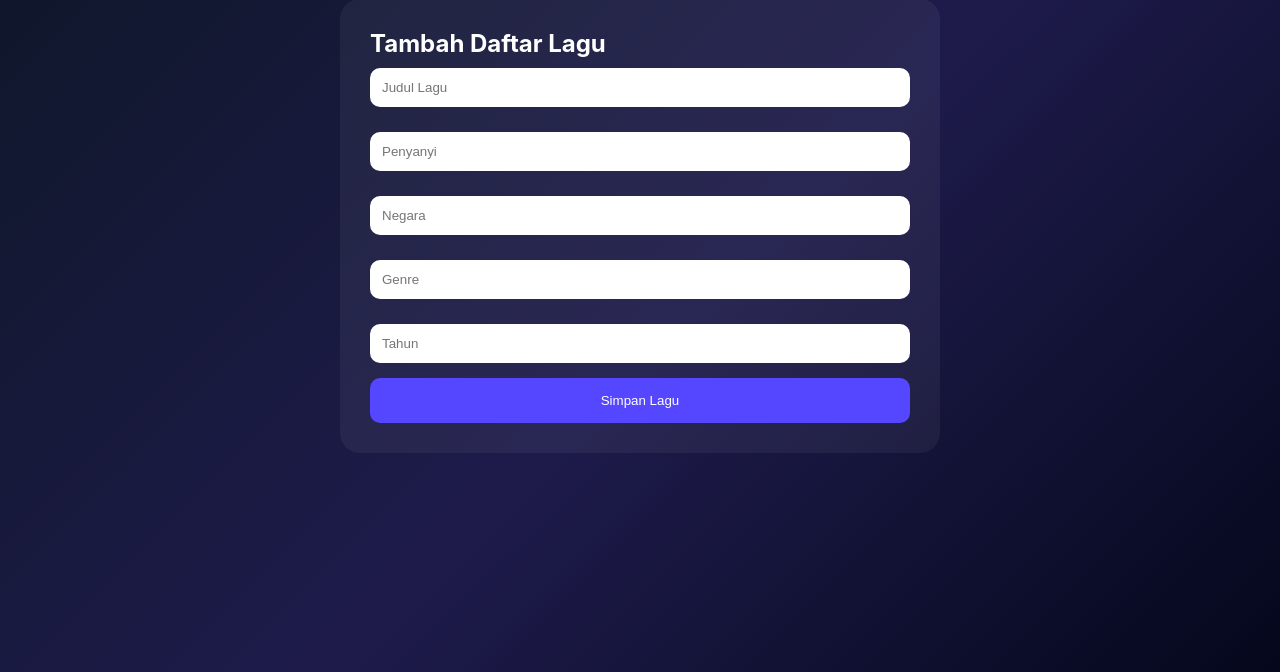
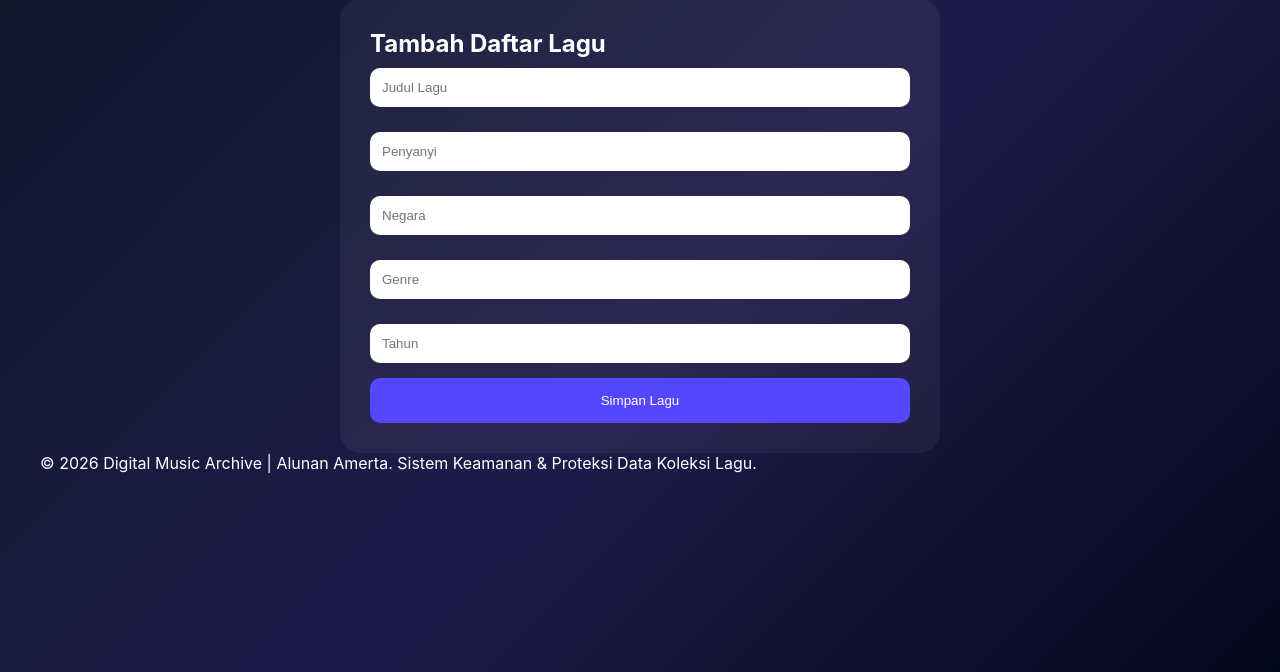
Before and after one commit to khoirunnisasyifa919-sketch/cryptovault, a Flask app: page /add in a window 1280 px wide. Shown: the part 41-713 px from the top of the page. Run offline with Flask 3, Linux system fonts and the light colour scheme.

Commit message:
Update base.html

```diff
--- a/templates/base.html
+++ b/templates/base.html
@@ -21,5 +21,9 @@ src="{{ url_for('static',filename='js/main.js') }}">
 
 </div>
 
+<footer>
+    <p>© 2026 Digital Music Archive | Alunan Amerta. Sistem Keamanan & Proteksi Data Koleksi Lagu.</p>
+</footer>
+
 </body>
 </html>
```
